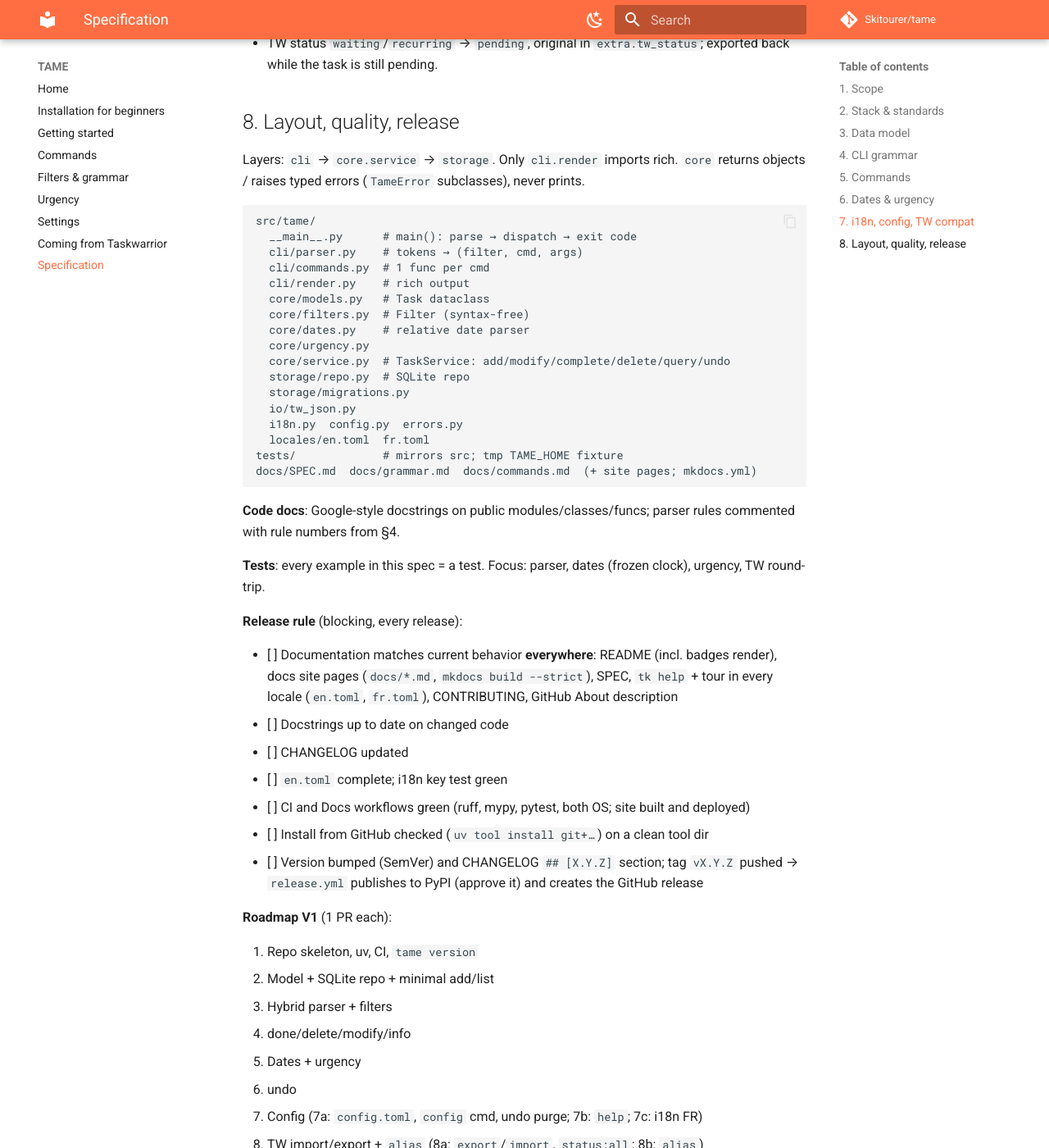
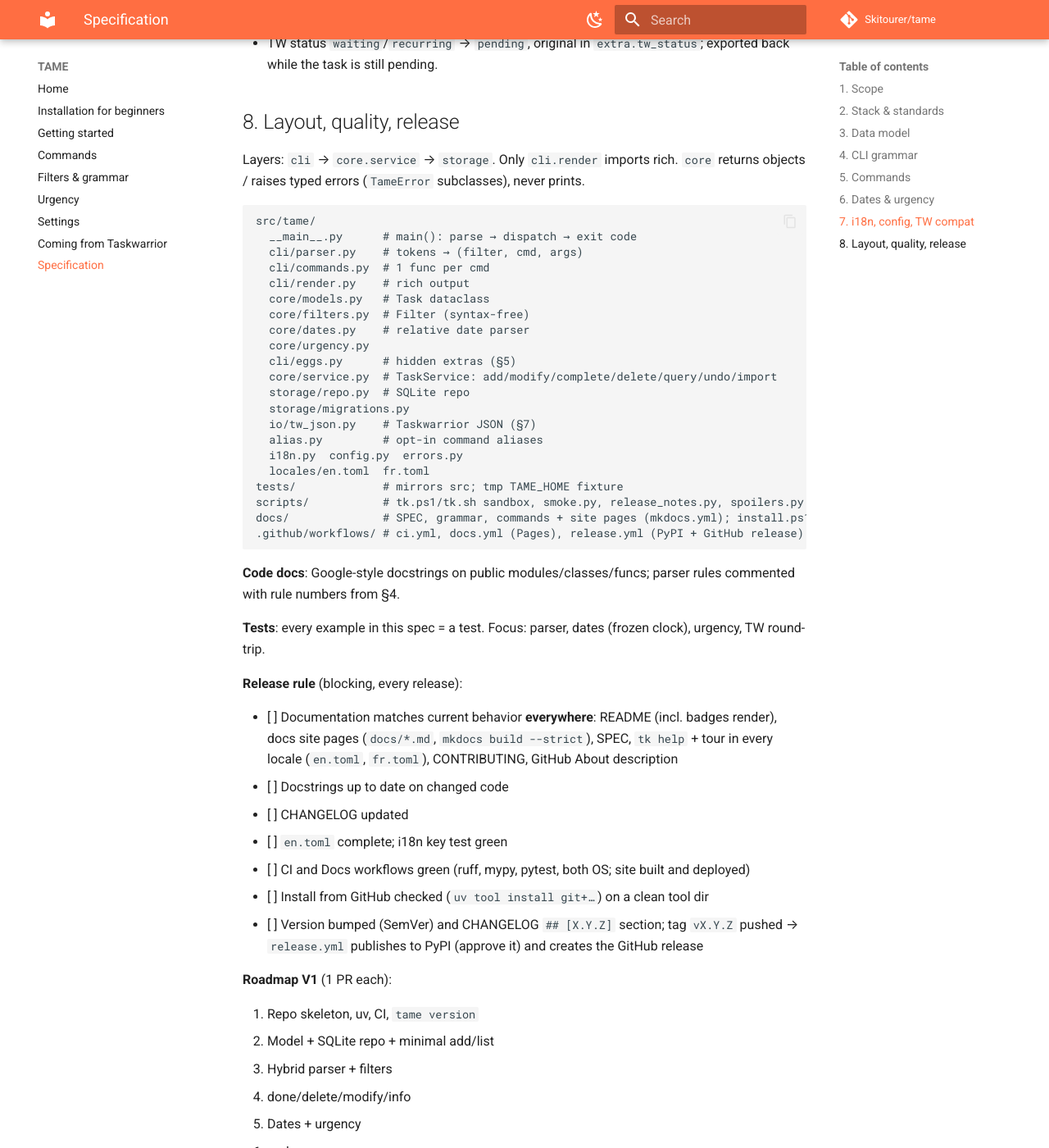
Before and after one commit to Skitourer/tame, an MkDocs documentation site: the page built from docs/SPEC.md, in a window 1280 px wide and 1400 px high, scrolled down 6994 px. Shown: the whole window at 82% size. Built offline with MkDocs 1.6.1 and Material for MkDocs 9.7.7, drawn with Linux system fonts in a browser that asks for light colours; comment, search, counter and statistics services are not loaded; some of the changed text lies outside the part shown.

Commit message:
chore: release 0.1.0 (#10)
Roadmap step 10c: documentation pass (undo help now mentions import,
CONTRIBUTING release steps, SPEC layout), installers and docs install
from PyPI (tame-tasks), user-facing 0.1.0 CHANGELOG section, version
0.1.0.

````diff
--- a/docs/SPEC.md
+++ b/docs/SPEC.md
@@ -192,14 +192,18 @@ src/tame/
   core/filters.py  # Filter (syntax-free)
   core/dates.py    # relative date parser
   core/urgency.py
-  core/service.py  # TaskService: add/modify/complete/delete/query/undo
+  cli/eggs.py      # hidden extras (§5)
+  core/service.py  # TaskService: add/modify/complete/delete/query/undo/import
   storage/repo.py  # SQLite repo
   storage/migrations.py
-  io/tw_json.py
+  io/tw_json.py    # Taskwarrior JSON (§7)
+  alias.py         # opt-in command aliases
   i18n.py  config.py  errors.py
   locales/en.toml  fr.toml
 tests/             # mirrors src; tmp TAME_HOME fixture
-docs/SPEC.md  docs/grammar.md  docs/commands.md  (+ site pages; mkdocs.yml)
+scripts/           # tk.ps1/tk.sh sandbox, smoke.py, release_notes.py, spoilers.py
+docs/              # SPEC, grammar, commands + site pages (mkdocs.yml); install.ps1/.sh
+.github/workflows/ # ci.yml, docs.yml (Pages), release.yml (PyPI + GitHub release)
 ```
 
 **Code docs**: Google-style docstrings on public modules/classes/funcs; parser rules commented with rule numbers from §4.
@@ -227,4 +231,4 @@ docs/SPEC.md  docs/grammar.md  docs/commands.md  (+ site pages; mkdocs.yml)
 7. Config (7a: `config.toml`, `config` cmd, undo purge; 7b: `help`; 7c: i18n FR)
 8. TW import/export + `alias` (8a: `export`/`import`, `status:all`; 8b: `alias`)
 9. Extras before release (9a: README; 9b: onboarding; 9c: easter eggs; 9d: badges + coverage gate; 9e: docs site + `docs/commands.md`)
-10. Install check + docs pass → v0.1.0
+10. Release (10a: install polish, installers, CI install check; 10b: PyPI name + release workflow; 10c: docs pass → v0.1.0)
--- a/pyproject.toml
+++ b/pyproject.toml
@@ -14,7 +14,7 @@ dependencies = [
 ]
 keywords = ["cli", "tasks", "todo", "task-manager", "taskwarrior"]
 classifiers = [
-    "Development Status :: 2 - Pre-Alpha",
+    "Development Status :: 3 - Alpha",
     "Environment :: Console",
     "Operating System :: Microsoft :: Windows",
     "Operating System :: POSIX :: Linux",
--- a/src/tame/__init__.py
+++ b/src/tame/__init__.py
@@ -1,3 +1,3 @@
 """TAME Arranges My Errands: a lightweight Taskwarrior-like CLI task manager."""
 
-__version__ = "0.1.0.dev0"
+__version__ = "0.1.0"
--- a/src/tame/locales/en.toml
+++ b/src/tame/locales/en.toml
@@ -238,7 +238,7 @@ Examples:
 summary = "Revert the last change"
 usage = "tk undo"
 body = '''
-Reverts the last add, done, delete or modify, ids included. Run it again to go
+Reverts the last add, done, delete, modify or import, ids included. Run it again to go
 further back. History older than undo.retention (default 3 months) is purged; see
 tk help config.
 '''
--- a/src/tame/locales/fr.toml
+++ b/src/tame/locales/fr.toml
@@ -241,7 +241,7 @@ Exemples :
 summary = "Annuler la dernière modification"
 usage = "tk undo"
 body = '''
-Annule le dernier add, done, delete ou modify, ids compris. Relancez-le pour remonter
+Annule le dernier add, done, delete, modify ou import, ids compris. Relancez-le pour remonter
 plus loin. L'historique plus ancien que undo.retention (3 mois par défaut) est purgé ;
 voir tk help config.
 '''
````
Also changed, not shown: other parts of docs/SPEC.md (+1 -1 lines), CHANGELOG.md (+37 -62 lines), CONTRIBUTING.md (+11 -3 lines), README.md (+3 -2 lines), docs/getting-started.md (+1 -1 lines), docs/index.md (+1 -1 lines), docs/install-beginners.md (+1 -1 lines), .github/ISSUE_TEMPLATE/bug_report.md, 3 other files.
